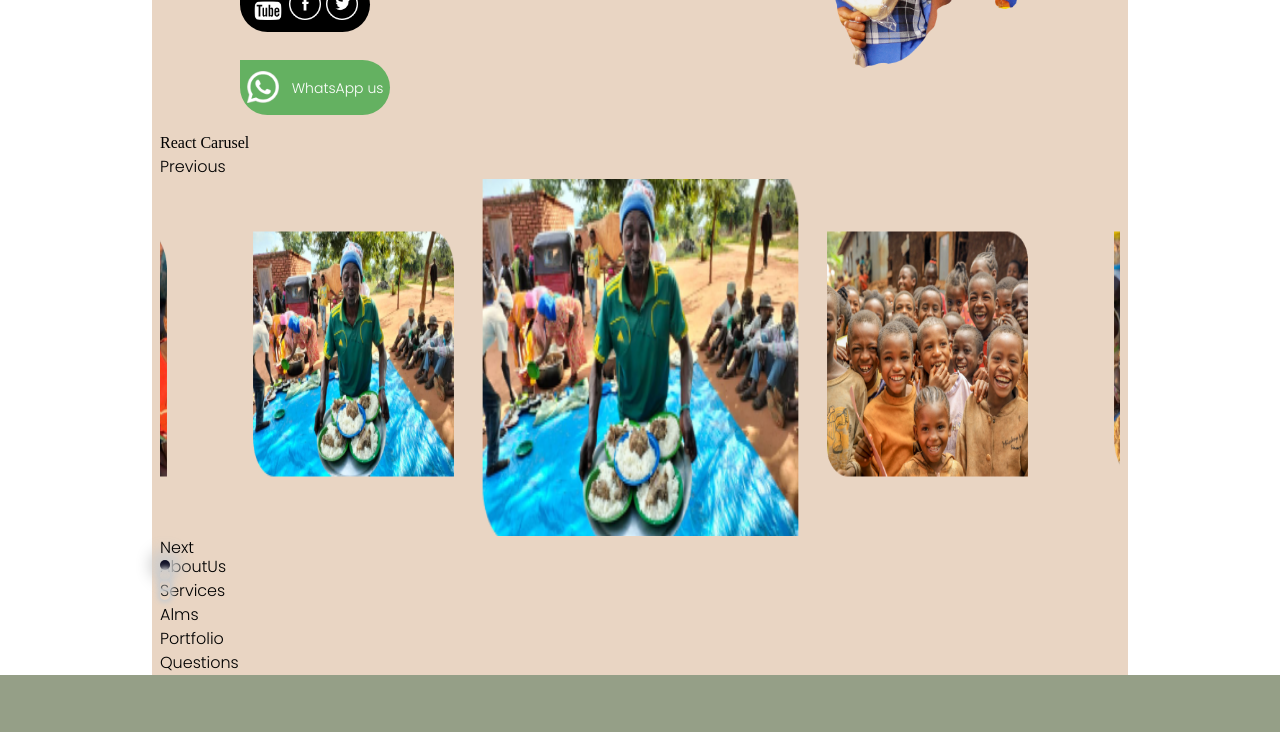
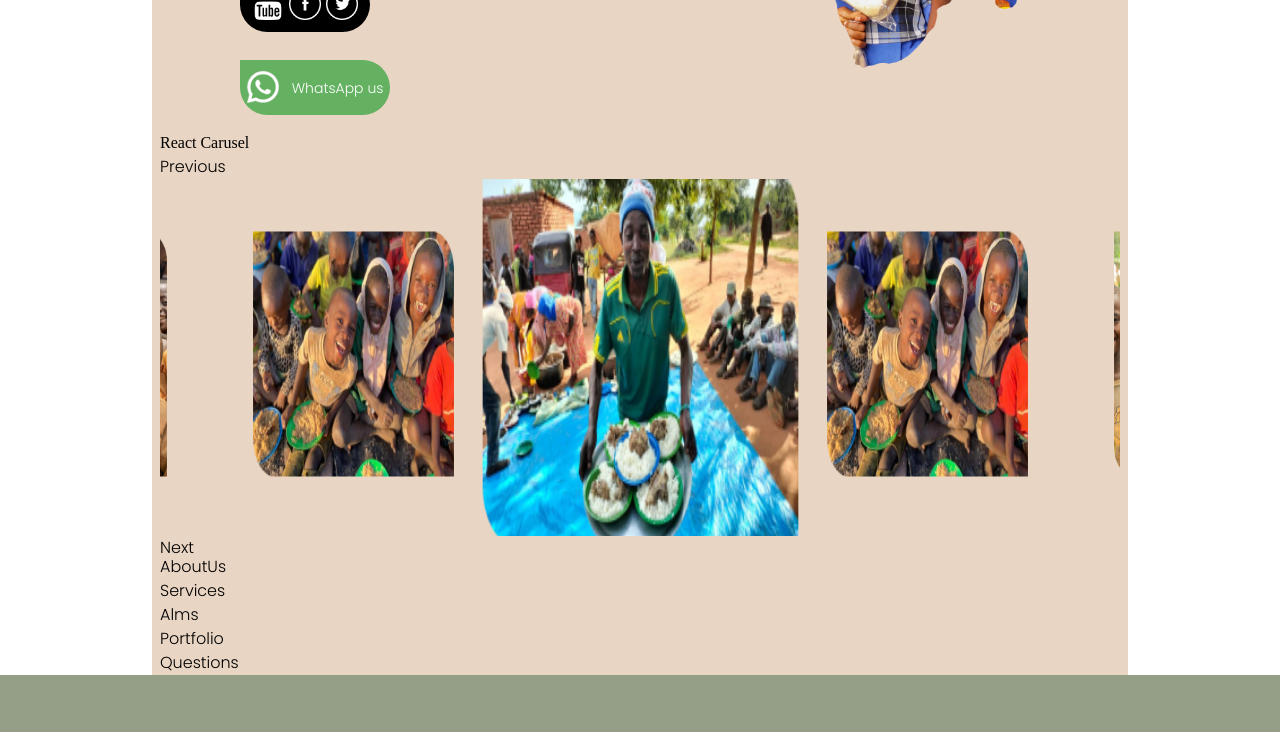
Before and after one commit to Ahmed-Abozied1/Alhaya-Website, a React (Create React App) app: page / in a window 1280 px wide. Shown: the part 547-1279 px from the top of the page. Built offline with nearby package versions, Linux system fonts and the light colour scheme; a web font is replaced by a local one.

Commit message:
add Scroll  Vedios section

```diff
--- a/src/Data/Vedios.js
+++ b/src/Data/Vedios.js
@@ -1,13 +1,13 @@
 export const Vedios = [
   {
     name: "Food Distribution",
-    image: "",
+    image: "img1.png",
     title: "Africa Life Foundation",
     link: "",
   },
   {
     name: "Alms distribution",
-    image: "img1.png",
+    image: "img3.png",
     title: "Africa Life Foundation",
     link: "",
   },
--- a/src/components/Home/ScrollVedios.js
+++ b/src/components/Home/ScrollVedios.js
@@ -3,13 +3,13 @@ import Slider from 'react-slick';
 // import icons
 
 
-import img1 from "/HomeImages/ScrollVedioImage/img1.png";
-import img2 from "/HomeImages/ScrollVedioImage/img2.png";
-import img3 from "/HomeImages/ScrollVedioImage/img3.png";
+// import img1 from "../../HomeImages/ScrollVedioImage/img1.png";
+// import img2 from "../..//HomeImages/ScrollVedioImage/img2.png";
+// import img3 from "../..//HomeImages/ScrollVedioImage/img3.png";
+import { Vedios } from '../../Data/Vedios';
 
 
 
-const images = [img1, img2, img3, img1];
 
 
 
@@ -19,7 +19,7 @@ function ScrollVedios() {
   const [slideIndex, setSlideIndex] = useState(0);
 
   const settings = {
-    dots: true,
+    // dots: true,
     infinite: true,
     speed: 500,
     slidesToShow: 3,
@@ -29,11 +29,11 @@ function ScrollVedios() {
     beforeChange: (current, next)=>setSlideIndex(next),
     centerMode: true,
 
-    appendDots: (dots) => (
-      <div>
-        <ul style={{ margin: "0px" }}> {dots} </ul>
-      </div>
-    ),
+    // appendDots: (dots) => (
+    //   <div>
+    //     <ul style={{ margin: "0px" }}> {dots} </ul>
+    //   </div>
+    // ),
     customPaging: (current, next) => (
       <div className={current === slideIndex ? 'dot dot-active' : 'dot'}>
       </div>
@@ -55,9 +55,9 @@ function ScrollVedios() {
         <div className="slider">
       <Slider {...settings}>
           {
-            images.map((img, index)=>(
+            Vedios.map((img, index)=>(
               <div className={index === slideIndex ? 'slide slide-active': 'slide'} key={index}>
-                <img src={img} alt="" />
+                <img src={`/HomeImages/ScrollVedioImage/${img?.image}`} alt="" />
               </div>
             ))
           }
```
